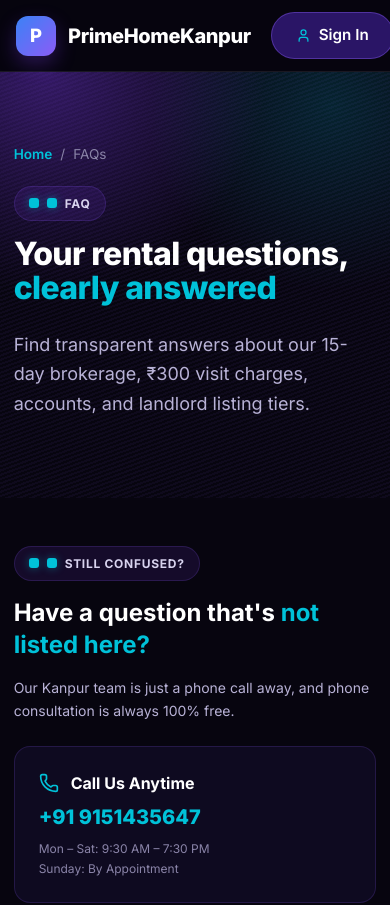
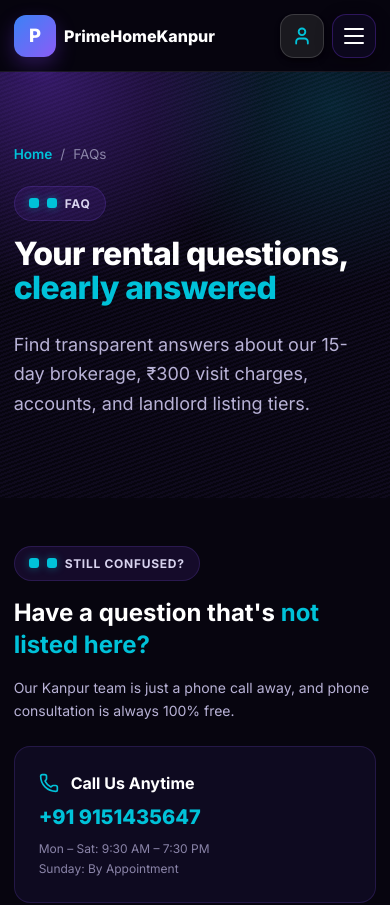
Before and after one commit to akhilkumar72665/PrimeHomeKanpur, a Next.js app: page /faq in a window 390 px wide. Shown: the top 905 px of the page. Built offline with nearby package versions, Linux system fonts and the light colour scheme; no server answers.

Commit message:
Match mobile header to reference

```diff
--- a/src/app/legacy.css
+++ b/src/app/legacy.css
@@ -1163,5 +1163,105 @@
     .fact-grid {
       grid-template-columns: 1fr;
     }
+
+    header.site {
+      height: 86px;
+    }
+
+    header.site nav {
+      padding: 0 27px;
+      gap: 16px;
+    }
+
+    header.site .brand {
+      gap: 14px;
+      min-width: 0;
+      flex-shrink: 1;
+    }
+
+    header.site .brand .logo-icon {
+      width: 50px;
+      height: 50px;
+      border-radius: 15px;
+      font-size: 1.4rem;
+    }
+
+    header.site .brand span {
+      font-size: 1.5rem;
+      letter-spacing: 0;
+    }
+
+    header.site .desktop-signin-btn {
+      display: none !important;
+    }
+
+    header.site .navlinks {
+      top: 86px;
+    }
+
+    header.site .mobile-signin-btn,
+    header.site .menu-btn {
+      width: 56px;
+      height: 56px;
+      min-width: 56px;
+      min-height: 56px;
+      border-radius: 16px;
+    }
+
+    header.site .menu-btn {
+      background: rgba(12, 8, 30, 0.95);
+      border-color: rgba(124, 58, 237, 0.3);
+    }
+
+    header.site .menu-btn span {
+      width: 22px;
+    }
+  }
+
+  @media (max-width: 480px) {
+    header.site {
+      height: 72px;
+    }
+
+    header.site nav {
+      padding: 0 14px;
+      gap: 8px;
+    }
+
+    header.site .brand {
+      gap: 8px;
+    }
+
+    header.site .brand .logo-icon {
+      width: 42px;
+      height: 42px;
+      border-radius: 12px;
+      font-size: 1.15rem;
+    }
+
+    header.site .brand span {
+      font-size: 1rem;
+    }
+
+    header.site .nav-right {
+      gap: 8px;
+    }
+
+    header.site .navlinks {
+      top: 72px;
+    }
+
+    header.site .mobile-signin-btn,
+    header.site .menu-btn {
+      width: 44px;
+      height: 44px;
+      min-width: 44px;
+      min-height: 44px;
+      border-radius: 14px;
+    }
+
+    header.site .menu-btn span {
+      width: 20px;
+    }
   }
 }
--- a/src/components/layout/Header.tsx
+++ b/src/components/layout/Header.tsx
@@ -177,7 +177,7 @@ export default function Header() {
               {/* Desktop Sign In button (User icon + "Sign In" text) */}
               <Link
                 href="/signin"
-                className="btn btn-secondary py-2 px-4 text-xs font-semibold rounded-xl border border-white/10 hover:border-primary/50 text-white transition-all hidden md:inline-flex items-center gap-2"
+                className="desktop-signin-btn btn btn-secondary py-2 px-4 text-xs font-semibold rounded-xl border border-white/10 hover:border-primary/50 text-white transition-all hidden md:inline-flex items-center gap-2"
               >
                 <User size={15} className="text-[#00C2D9]" />
                 <span>Sign In</span>
@@ -186,7 +186,7 @@ export default function Header() {
               {/* Mobile Sign In Icon Button - Matches exact reference image */}
               <Link
                 href="/signin"
-                className="md:hidden w-11 h-11 min-w-[44px] min-h-[44px] rounded-2xl bg-[#18132F]/90 hover:bg-[#201A3D] active:scale-95 border border-white/15 flex items-center justify-center text-white transition-all shadow-md shadow-black/40"
+                className="mobile-signin-btn md:hidden w-14 h-14 min-w-[56px] min-h-[56px] rounded-2xl bg-[#1C1B21]/95 hover:bg-[#25242B] active:scale-95 border border-white/15 flex items-center justify-center text-white transition-all shadow-md shadow-black/40"
                 aria-label="Sign In"
               >
                 <User size={20} className="text-[#00C2D9] stroke-[2.2]" />
```
